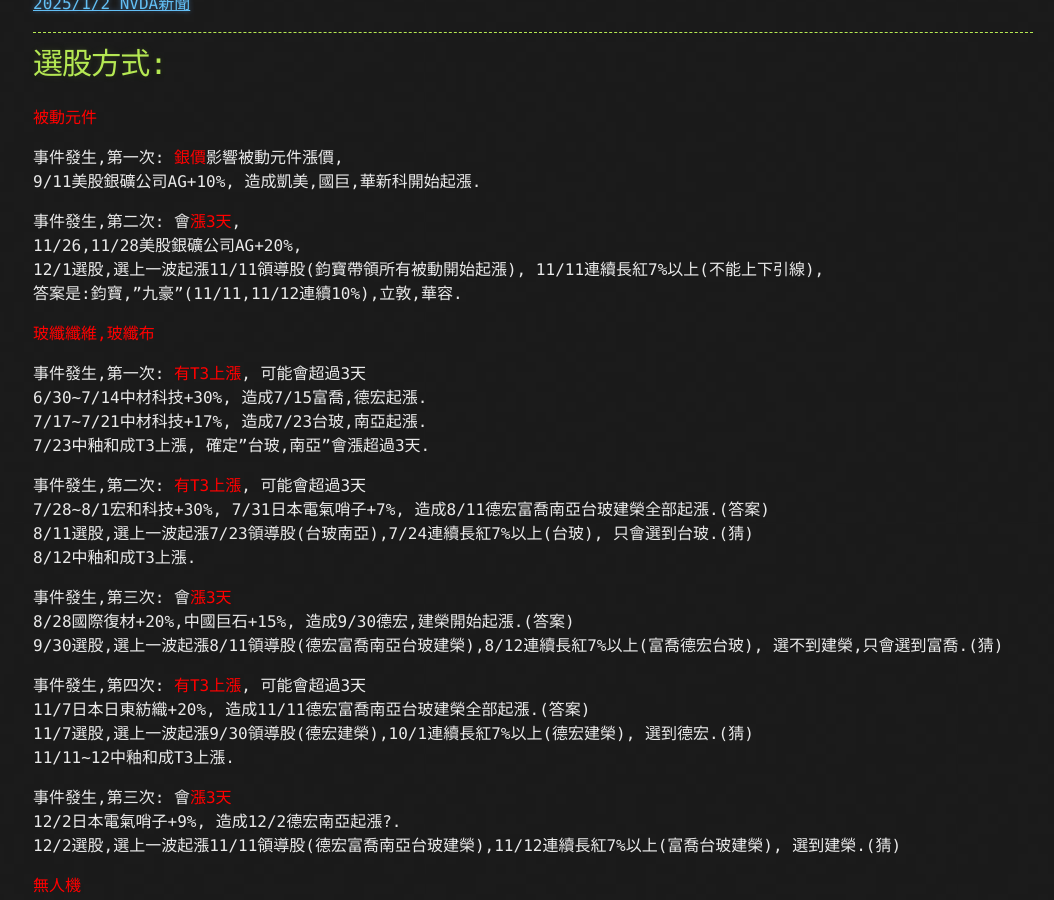
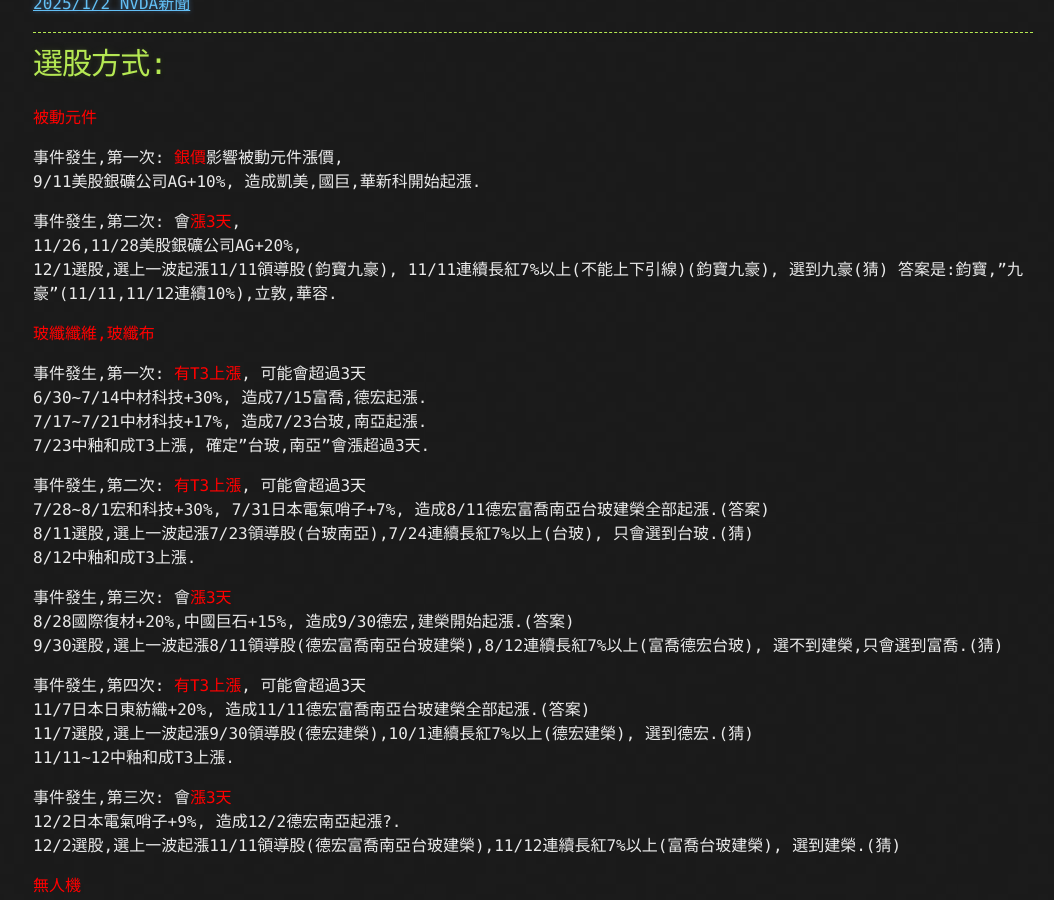
Before and after one commit to lepg5487/Stock_God, a Jekyll site: the page built from experience.md, in a window 1280 px wide and 900 px high, scrolled down 4797 px. Shown: the whole window, without its empty margins (107-1161 px from the left). Built offline with Jekyll 4.4.1, drawn with Linux system fonts in a browser that asks for light colours; our own code applies the rules of GitHub Pages for plain Markdown files.

Commit message:
Update experience.md

```diff
--- a/experience.md
+++ b/experience.md
@@ -180,7 +180,7 @@
 
 事件發生,第二次: 會<font color="red">漲3天</font>,
 11/26,11/28美股銀礦公司AG+20%,
-12/1選股,選上一波起漲11/11領導股(鈞寶帶領所有被動開始起漲), 11/11連續長紅7%以上(不能上下引線),
+12/1選股,選上一波起漲11/11領導股(鈞寶九豪), 11/11連續長紅7%以上(不能上下引線)(鈞寶九豪), 選到九豪(猜)
 答案是:鈞寶,"九豪"(11/11,11/12連續10%),立敦,華容.
 
 <font color="red">玻纖纖維,玻纖布</font>
```
